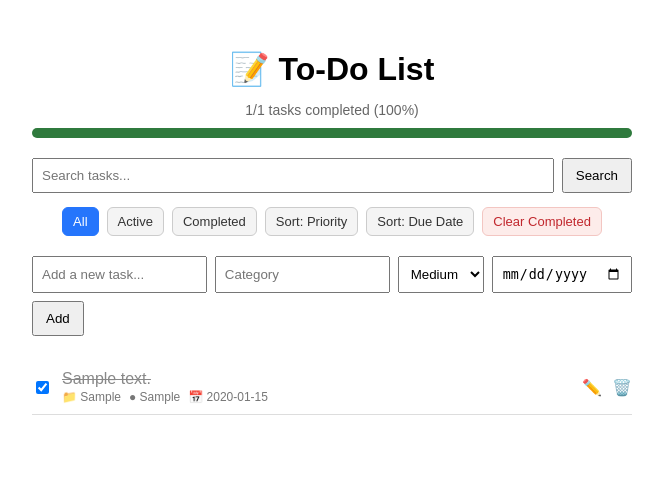
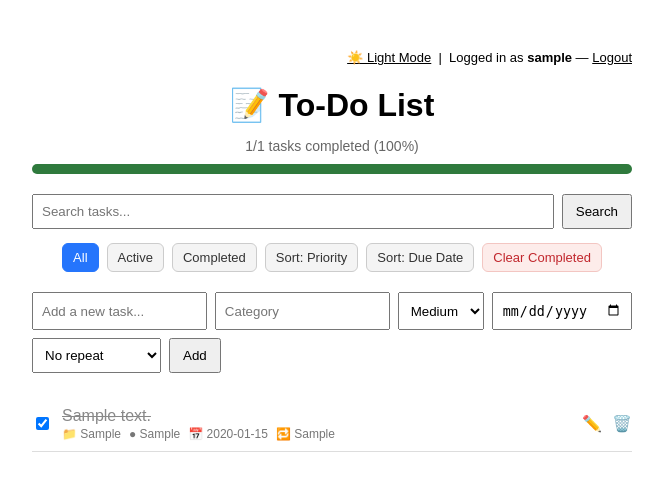
Before and after one commit to bindagearyan-bit/Python-Projects-, a Flask app: page / in a window 1280 px wide. Shown: the top 491 px of the page, without its empty margins (308-971 px from the left). Run offline with Flask 3, Linux system fonts and the light colour scheme; the visitor is signed in with stand-in values (Sample User, id 1); tables that the repository leaves empty hold one stand-in row (values such as "Sample post").

Commit message:
Update index.html

```diff
--- a/to do app /templates/index.html
+++ b/to do app /templates/index.html
@@ -3,11 +3,14 @@
 <head>
     <title>To-Do List</title>
     <style>
-        body { font-family: Arial, sans-serif; max-width: 600px; margin: 50px auto; }
+        body { font-family: Arial, sans-serif; max-width: 600px; margin: 50px auto; transition: background 0.2s ease, color 0.2s ease; }
+        body.dark { background: #1C1B1F; color: #F5E9D3; }
         h1 { text-align: center; margin-bottom: 4px; }
         .counter { text-align: center; color: #666; margin-bottom: 10px; font-size: 14px; }
+        body.dark .counter { color: #b5ada0; }
 
         .progress-wrap { background: #eee; border-radius: 8px; height: 10px; margin-bottom: 20px; overflow: hidden; }
+        body.dark .progress-wrap { background: #333; }
         .progress-bar { background: #2f7a3d; height: 100%; transition: width 0.3s ease; }
 
         .search-row { display: flex; gap: 8px; margin-bottom: 14px; }
@@ -18,19 +21,23 @@
             font-size: 13px; padding: 6px 10px; border-radius: 6px; text-decoration: none;
             border: 1px solid #ccc; color: #333; background: #f4f4f4;
         }
+        body.dark .controls a, body.dark .controls select { background: #2A2830; color: #F5E9D3; border-color: #444; }
         .controls a.active { background: #2575fc; color: white; border-color: #2575fc; }
         .controls a.danger { background: #fdecea; color: #C1272D; border-color: #f3c6c2; }
 
         .add-form { display: flex; flex-wrap: wrap; gap: 8px; margin-bottom: 24px; }
         .add-form input[type="text"] { flex: 2; padding: 8px; min-width: 140px; }
         .add-form select, .add-form input[type="date"] { padding: 8px; }
+        body.dark .add-form input, body.dark .add-form select { background: #2A2830; color: #F5E9D3; border-color: #444; }
         button { padding: 8px 12px; cursor: pointer; }
 
         .task-row { display: flex; align-items: center; gap: 10px; padding: 10px 0; border-bottom: 1px solid #ddd; }
+        body.dark .task-row { border-color: #444; }
         .task-main { flex: 1; }
         .task-text { display: block; }
         .completed { text-decoration: line-through; color: #888; }
-        .task-meta { font-size: 12px; color: #777; margin-top: 2px; display: flex; gap: 8px; }
+        .task-meta { font-size: 12px; color: #777; margin-top: 2px; display: flex; gap: 8px; flex-wrap: wrap; }
+        body.dark .task-meta { color: #aaa; }
 
         .priority-High { color: #C1272D; font-weight: 600; }
         .priority-Medium { color: #C9A227; font-weight: 600; }
@@ -40,9 +47,17 @@
         .edit-form { display: flex; flex-wrap: wrap; gap: 6px; flex: 1; }
         .edit-form input, .edit-form select { padding: 4px; }
         .icon-link { text-decoration: none; cursor: pointer; }
+
+        .top-bar { text-align: right; font-size: 13px; margin-bottom: 10px; }
+        .top-bar a { color: inherit; }
     </style>
 </head>
-<body>
+<body class="{{ theme }}">
+    <p class="top-bar">
+        <a href="/toggle_theme">{{ '🌙 Dark Mode' if theme == 'light' else '☀️ Light Mode' }}</a>
+        &nbsp;|&nbsp; Logged in as <b>{{ username }}</b> — <a href="/logout">Logout</a>
+    </p>
+
     <h1>📝 To-Do List</h1>
     <p class="counter">
         {{ completed_count }}/{{ all_tasks_count }} tasks completed ({{ progress_pct }}%)
@@ -76,6 +91,11 @@
             <option value="Low">Low</option>
         </select>
         <input type="date" name="due_date">
+        <select name="recurrence">
+            <option value="none" selected>No repeat</option>
+            <option value="daily">Repeat Daily</option>
+            <option value="weekly">Repeat Weekly</option>
+        </select>
         <button type="submit">Add</button>
     </form>
 
@@ -103,6 +123,9 @@
                     <span>📁 {{ task.category }}</span>
                     <span class="priority-{{ task.priority }}">● {{ task.priority }}</span>
                     {% if task.due_date %}<span>📅 {{ task.due_date }}</span>{% endif %}
+                    {% if task.recurrence and task.recurrence != "none" %}
+                        <span>🔁 {{ task.recurrence|capitalize }}</span>
+                    {% endif %}
                 </div>
             </div>
             <a class="icon-link" href="/?edit={{ task.id }}">✏️</a>
```
